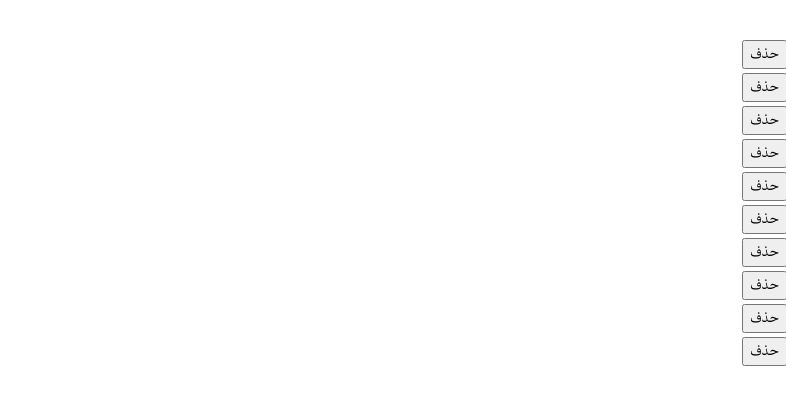
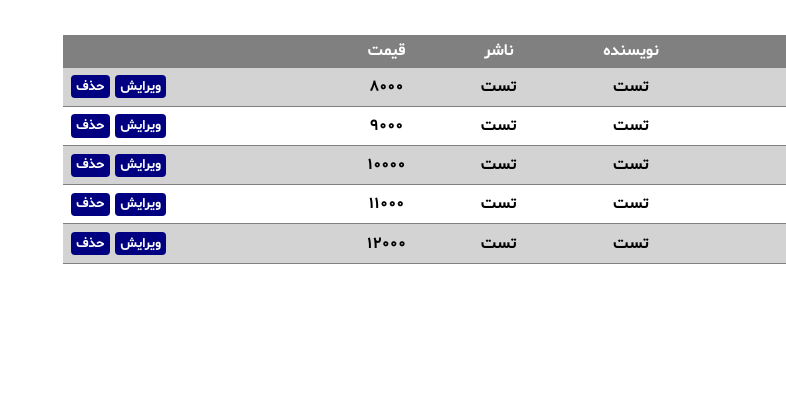
Before and after one commit to pariyamoomivand/library-App, an Angular app: page /private/books in a window 1280 px wide. Shown: the top 404 px of the page, without its empty margins (494-1280 px from the left). Built offline with nearby package versions, Linux system fonts and the light colour scheme; sample sign-in values are in the browser's storage.

Commit message:
Create the appearance of the book page

```diff
--- a/src/app/+private/+pages/books-page/books-page.html
+++ b/src/app/+private/+pages/books-page/books-page.html
@@ -1,3 +1,7 @@
+@if(action=='list'){
+    <div>
+        <button (click)="add()">افزودن</button>
+    </div>
     <table>
         <thead>
             <tr>
@@ -10,115 +14,42 @@
             </tr>
         </thead>
     <tbody>
+        @for(book of data;track $index){
             <tr>
-            <td>10</td>
-            <td>تست</td>
-            <td>تست</td>
-            <td>تست</td>
-            <td>1000</td>
+                <td>{{book.id}}</td>
+                <td>{{book.title}}</td>
+                <td>{{book.writer}}</td>
+                <td>{{book.publisher}}</td>
+                <td>{{book.price}}</td>
                 <td>
                     <button>ویرایش</button>
                     <button>حذف</button>
                 </td>
             </tr>
-        <tr>
-            <td>10</td>
-            <td>تست</td>
-            <td>تست</td>
-            <td>تست</td>
-            <td>1000</td>
-            <td>
-                <button>ویرایش</button>
-                <button>حذف</button>
-            </td>
-        </tr>
-        <tr>
-            <td>10</td>
-            <td>تست</td>
-            <td>تست</td>
-            <td>تست</td>
-            <td>1000</td>
-            <td>
-                <button>ویرایش</button>
-                <button>حذف</button>
-            </td>
-        </tr>
-        <tr>
-            <td>10</td>
-            <td>تست</td>
-            <td>تست</td>
-            <td>تست</td>
-            <td>1000</td>
-            <td>
-                <button>ویرایش</button>
-                <button>حذف</button>
-            </td>
-        </tr>
-        <tr>
-            <td>10</td>
-            <td>تست</td>
-            <td>تست</td>
-            <td>تست</td>
-            <td>1000</td>
-            <td>
-                <button>ویرایش</button>
-                <button>حذف</button>
-            </td>
-        </tr>
-        <tr>
-            <td>10</td>
-            <td>تست</td>
-            <td>تست</td>
-            <td>تست</td>
-            <td>1000</td>
-            <td>
-                <button>ویرایش</button>
-                <button>حذف</button>
-            </td>
-        </tr>
-        <tr>
-            <td>10</td>
-            <td>تست</td>
-            <td>تست</td>
-            <td>تست</td>
-            <td>1000</td>
-            <td>
-                <button>ویرایش</button>
-                <button>حذف</button>
-            </td>
-        </tr>
-        <tr>
-            <td>10</td>
-            <td>تست</td>
-            <td>تست</td>
-            <td>تست</td>
-            <td>1000</td>
-            <td>
-                <button>ویرایش</button>
-                <button>حذف</button>
-            </td>
-        </tr>
-        <tr>
-            <td>10</td>
-            <td>تست</td>
-            <td>تست</td>
-            <td>تست</td>
-            <td>1000</td>
-            <td>
-                <button>ویرایش</button>
-                <button>حذف</button>
-            </td>
-        </tr>
-        <tr>
-            <td>10</td>
-            <td>تست</td>
-            <td>تست</td>
-            <td>تست</td>
-            <td>1000</td>
-            <td>
-                <button>ویرایش</button>
-                <button>حذف</button>
-            </td>
-        </tr>
+        }
     </tbody>
 </table>
+}
+@else{
+    <form (ngSubmit)="save()">
+        <div>
+            <input [(ngModel)]="item.id" type="number" id="id" name="id" placeholder="شناسه">
+        </div>
+        <div>
+            <input [(ngModel)]="item.title" type="text" id="title" name="title" placeholder="عنوان">
+        </div>
+        <div>
+            <input [(ngModel)]="item.writer" type="text" id="writer" name="writer" placeholder="نویسنده">
+        </div>
+        <div>
+            <input [(ngModel)]="item.publisher" type="text" id="publisher" name="publisher" placeholder="ناشر">
+        </div>
+        <div>
+            <input [(ngModel)]="item.price" type="number" id="price" name="price" placeholder="قیمت">
+        </div>
+    <div>
+        <button type="submit">تایید</button>
+        <button type="button" (click)="cancel()">انصراف</button>
+    </div>
+</form>
+}
--- a/src/app/+private/+pages/books-page/books-page.scss
+++ b/src/app/+private/+pages/books-page/books-page.scss
@@ -0,0 +1,29 @@
+table{
+    width: 100%;
+    border-collapse: collapse;
+    tr{
+        border-bottom: 1px solid gray;
+    }
+    tr:nth-of-type(2n+1){
+        background-color: lightgray;
+    }
+    td,th{
+        text-align: center;
+        padding: 0.3em;
+    }
+    th{
+        background-color: gray;
+        color: white;
+    }
+    td:last-of-type{
+        text-align: left;
+    }
+}
+button{
+    background-color: navy;
+    color: white;
+    padding: 0.2em 0.4em;
+    border: none;
+    border-radius: 0.3em;
+    margin: 0.2em;
+}
--- a/src/app/+private/+pages/books-page/books-page.ts
+++ b/src/app/+private/+pages/books-page/books-page.ts
@@ -1,24 +1,47 @@
-import { Component } from '@angular/core';
+import { Component, inject, OnInit } from '@angular/core';
+import { BooksService } from './books-service';
+import { FormsModule } from '@angular/forms';
 
 @Component({
   selector: 'app-books-page',
-  imports: [],
+  imports: [FormsModule],
   templateUrl: './books-page.html',
   styleUrl: './books-page.scss',
 })
-export class BooksPage {
-  data:BookItem[]=[
-    {id:1,title:'برنامه نویسی',writer:'گاما',publisher:'_',price:8},
-    {id:2,title:'برنامه نویسی',writer:'گاما',publisher:'_',price:8},
-    {id:3,title:'برنامه نویسی',writer:'گاما',publisher:'_',price:8},
-    {id:4,title:'برنامه نویسی',writer:'گاما',publisher:'_',price:8},
-    {id:5,title:'برنامه نویسی',writer:'گاما',publisher:'_',price:8},
-  ];
+export class BooksPage implements OnInit{
+  booksService=inject(BooksService);
+  data: BookItem[] = [];
+  action:string='list';
+  item:BookItem={
+    id:0,
+    title:'',
+    writer:'',
+    publisher:'',
+    price:0
+  };
+
+  ngOnInit(): void {
+    this.refreshData();
+  }
+  refreshData(){
+    this.data=this.booksService.list();
+  }
+  add(){
+    this.action='add';
+  }
+  save(){
+    this.booksService.add(this.item);
+    this.refreshData();
+    this.action='list';
+  }
+  cancel(){
+    this.action='list';
+  }
 }
 export interface BookItem {
-  id:number;
-  title:string;
-  writer:string;
-  publisher:string;
-  price:number;
+  id: number;
+  title: string;
+  writer: string;
+  publisher: string;
+  price: number;
 }
--- /dev/null
+++ b/src/app/+private/+pages/books-page/books-service.ts
@@ -0,0 +1,28 @@
+import { Injectable } from '@angular/core';
+import { BookItem } from './books-page';
+
+@Injectable({
+  providedIn: 'root',
+})
+export class BooksService {
+  private data: BookItem[] = [
+    { id: 1, title: 'برنامه نویسی', writer: 'تست', publisher: 'تست', price: 8000 },
+    { id: 2, title: 'پایگاه داده', writer: 'تست', publisher: 'تست', price: 9000 },
+    { id: 3, title: 'ساختمان داده', writer: 'تست', publisher: 'تست', price: 10000 },
+    { id: 4, title: 'ساختمان گسسته', writer: 'تست', publisher: 'تست', price: 11000 },
+    { id: 5, title: 'مدار منطقی', writer: 'تست', publisher: 'تست', price: 12000 },
+  ];
+  list() { //Create
+    return [...this.data];
+  }
+  add(book: BookItem) { //Read
+    this.data.push(book);
+  }
+  update(){ //Update
+
+  }
+  remove(){ //Delete
+
+  }
+  //RCUD(Create,Read,Update,Delete)
+}
--- a/src/styles.scss
+++ b/src/styles.scss
@@ -3,7 +3,7 @@ body {
 }
 @font-face {
   font-family: persian;
-  src: url('/fonts/Parastoo.woff2');
+  src: url('/fonts/Shabnam-Bold-FD.woff2');
 }
 *{
     font-family: persian;
```
Also changed, not shown: 1 other file (tests, documents, lock files or other folders). Lines whose indentation alone changed are shown as unchanged.
